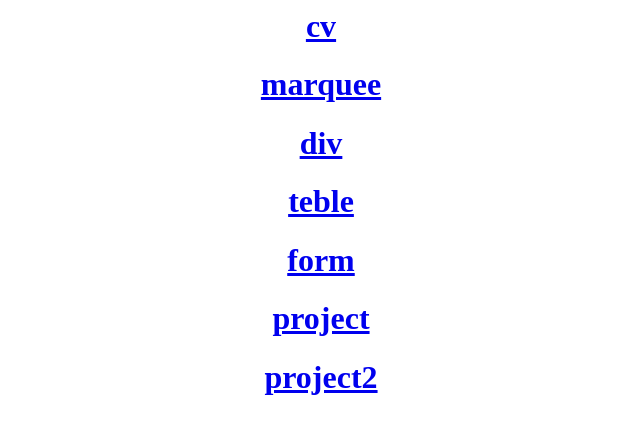
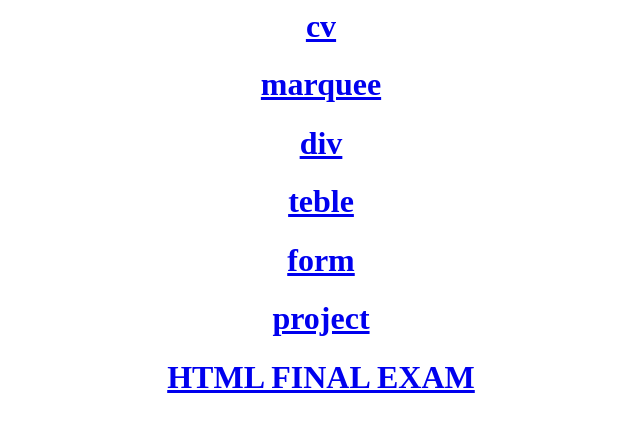
Before and after one commit to ManthanBhikadiya/HTML, a plain HTML site: page index.html in a window 1280 px wide. Shown: the whole page, without its empty margins (319-959 px from the left). Drawn offline with Linux system fonts and the light colour scheme.

Commit message:
index.html

```diff
--- a/index.html
+++ b/index.html
@@ -9,6 +9,6 @@
         <h1 align="center"> <a href="/table/1.html"target="_blank">teble</a></h1>
         <h1 align="center"> <a href="/form/form.html"target="_blank">form</a></h1>
         <h1 align="center"> <a href="/project/1.html"target="_blank">project</a></h1>
-        <h1 align="center"> <a href="/project2/index.html"target="_blank">project2</a></h1>
+        <h1 align="center"> <a href="/project2/index.html"target="_blank">HTML FINAL EXAM</a></h1>
     </body>
 </html>
```
